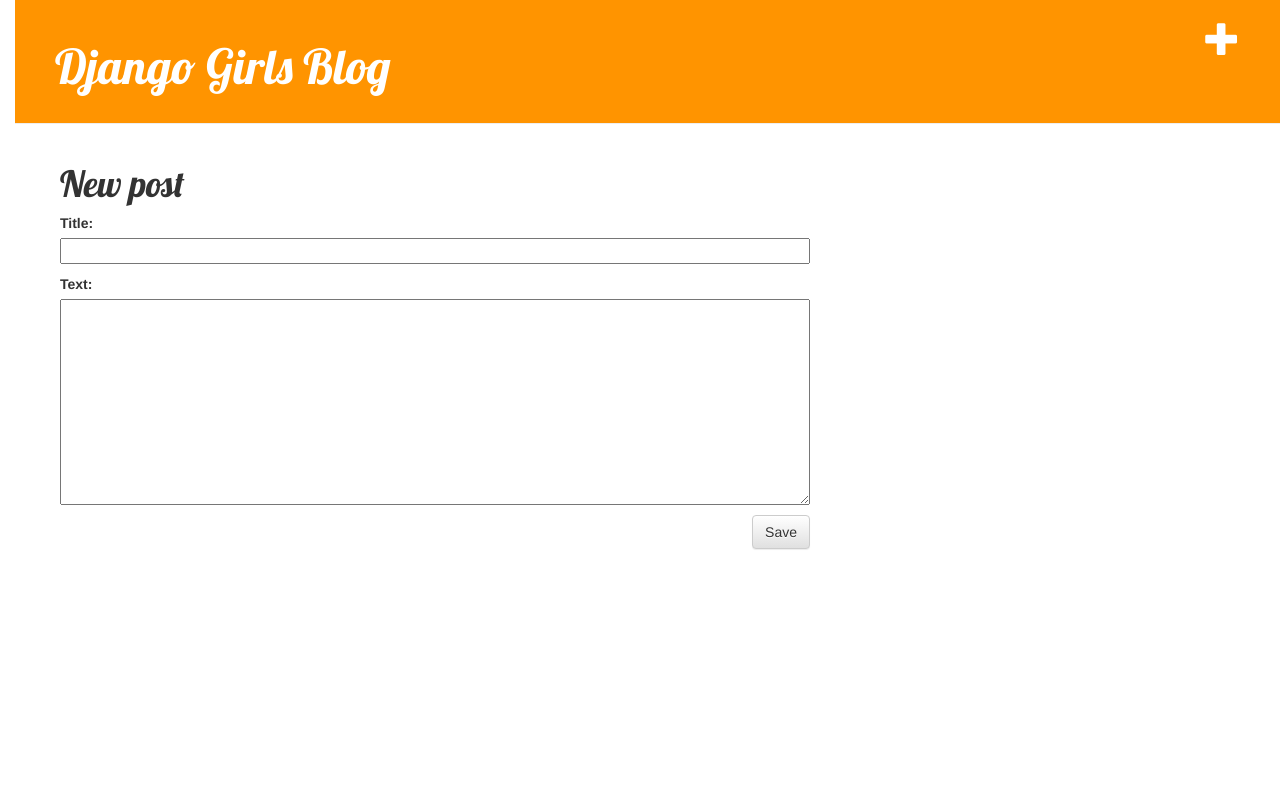
After one commit to vmendesarjom/my-first-blog, a Django app: page /post/new/ in a window 1280 px wide. The commit adds this page. Run offline with Django 3.2, Linux system fonts and the light colour scheme; the visitor is signed in with stand-in values (Sample User, id 1); some libraries are stand-ins or nearby versions.

Commit message:
Added views to create/edit blog post inside the site.

```diff
--- /dev/null
+++ b/blog/forms.py
@@ -0,0 +1,9 @@
+from django import forms
+
+from .models import Post
+
+class PostForm(forms.ModelForm):
+
+    class Meta:
+        model = Post
+        fields = ('title', 'text')
--- /dev/null
+++ b/blog/static/css/blog.css
@@ -0,0 +1,55 @@
+h1 a {
+  color: #FCA205;
+  font-family: 'Lobster';
+}
+
+body {
+    padding-left: 15px;
+}
+
+.page-header {
+    background-color: #ff9400;
+    margin-top: 0;
+    padding: 20px 20px 20px 40px;
+}
+
+.page-header h1, .page-header h1 a, .page-header h1 a:visited, .page-header h1 a:active {
+    color: #ffffff;
+    font-size: 36pt;
+    text-decoration: none;
+}
+
+.content {
+    margin-left: 30px;
+}
+
+h1, h2, h3, h4 {
+    font-family: 'Lobster', cursive;
+}
+
+.date {
+    color: #828282;
+}
+
+.save {
+    float: right;
+}
+
+.post-form textarea, .post-form input {
+    width: 100%;
+}
+
+.top-menu, .top-menu:hover, .top-menu:visited {
+    color: #ffffff;
+    float: right;
+    font-size: 26pt;
+    margin-right: 20px;
+}
+
+.post {
+    margin-bottom: 70px;
+}
+
+.post h1 a, .post h1 a:visited {
+    color: #000000;
+}
--- /dev/null
+++ b/blog/templates/blog/base.html
@@ -0,0 +1,27 @@
+{% load staticfiles %}
+<html>
+    <head>
+        <title>NoName</title>
+        <link rel="stylesheet" href="//maxcdn.bootstrapcdn.com/bootstrap/3.2.0/css/bootstrap.min.css">
+        <link rel="stylesheet" href="//maxcdn.bootstrapcdn.com/bootstrap/3.2.0/css/bootstrap-theme.min.css">
+        <link href='//fonts.googleapis.com/css?family=Lobster&subset=latin,latin-ext' rel='stylesheet' type='text/css'>
+        <link rel="stylesheet" href="{% static 'css/blog.css' %}">
+    </head>
+    <body>
+        <div class="page-header">
+          {% if user.is_authenticated %}
+            <a href="{% url 'post_new' %}" class="top-menu"><span class="glyphicon glyphicon-plus"></span></a>
+          {% endif %}
+
+            <h1> <a href="/">Django Girls Blog</a> </h1>
+        </div>
+        <div class="content container">
+            <div class="row">
+                <div class="col-md-8">
+                    {% block content %}
+                    {% endblock %}
+                </div>
+            </div>
+        </div>
+    </body>
+</html>
--- /dev/null
+++ b/blog/templates/blog/post_edit.html
@@ -0,0 +1,9 @@
+{% extends 'blog/base.html' %}
+
+{% block content %}
+    <h1>New post</h1>
+    <form method="POST" class="post-form">{% csrf_token %}
+        {{ form.as_p }}
+        <button type="submit" class="save btn btn-default">Save</button>
+    </form>
+{% endblock %}
--- a/blog/urls.py
+++ b/blog/urls.py
@@ -2,5 +2,8 @@ from django.conf.urls import url
 from . import views
 
 urlpatterns = [
-    url(r'^$', views.post_list, name='post_list'),
-]
+    url(r'^$', views.post_list),
+    url(r'^post/(?P<pk>[0-9]+)/$', views.post_detail, name='post_detail'),
+    url(r'^post/new/$', views.post_new, name='post_new'),
+    url(r'^post/(?P<pk>\d+)/edit/$', views.post_edit, name='post_edit'),
+    ]
--- a/blog/views.py
+++ b/blog/views.py
@@ -1,6 +1,41 @@
 from django.shortcuts import render
-
-# Create your views here.
+from django.shortcuts import render, get_object_or_404
+from django.utils import timezone
+from .models import Post
+from .forms import PostForm
+from django.shortcuts import redirect
 
 def post_list(request):
-    return render(request, 'blog/post_list.html', {})
+    posts = Post.objects.filter(published_date__lte=timezone.now()).order_by('published_date')
+    return render(request, 'blog/post_list.html', {'posts': posts})
+
+def post_detail(request, pk):
+    post = get_object_or_404(Post, pk=pk)
+    return render(request, 'blog/post_detail.html', {'post': post})
+
+def post_new(request):
+    if request.method == "POST":
+        form = PostForm(request.POST)
+        if form.is_valid():
+            post = form.save(commit=False)
+            post.author = request.user
+            post.published_date = timezone.now()
+            post.save()
+            return redirect('post_detail', pk=post.pk)
+    else:
+        form = PostForm()
+    return render(request, 'blog/post_edit.html', {'form': form})
+
+def post_edit(request, pk):
+    post = get_object_or_404(Post, pk=pk)
+    if request.method == "POST":
+        form = PostForm(request.POST, instance=post)
+        if form.is_valid():
+            post = form.save(commit=False)
+            post.author = request.user
+            post.published_date = timezone.now()
+            post.save()
+            return redirect('post_detail', pk=post.pk)
+    else:
+        form = PostForm(instance=post)
+    return render(request, 'blog/post_edit.html', {'form': form})
```
Also changed, not shown: blog/templates/blog/post_detail.html (added, +17 -0 lines), blog/templates/blog/post_list.html (+12 -21 lines).
